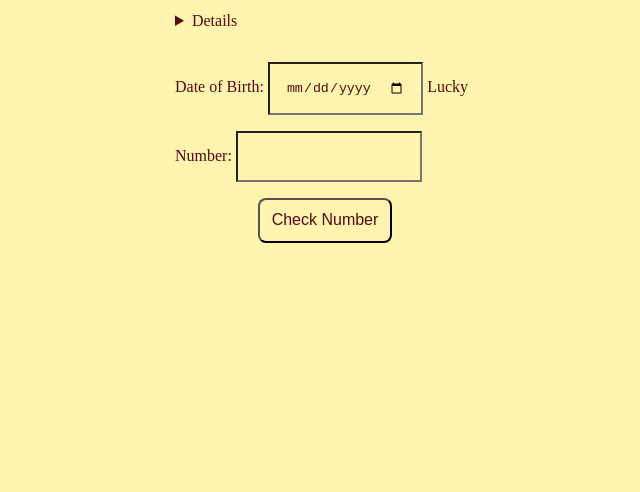
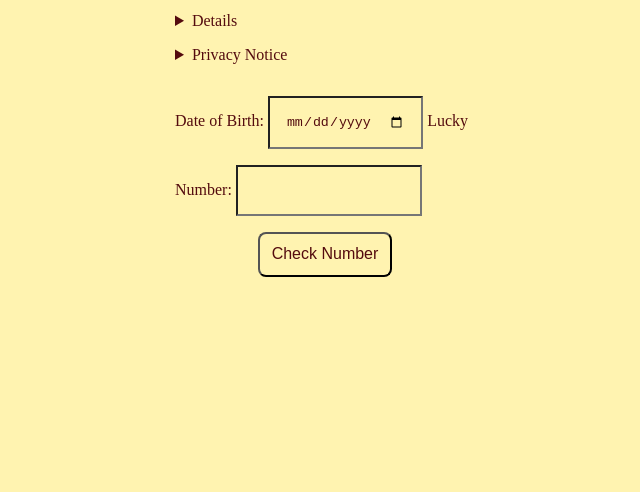
Before and after one commit to SomeEarth86/Lucky-Birthday, a plain HTML site: page index.html in a window 1280 px wide. Shown: the part 205-697 px from the top of the page, without its empty margins (315-955 px from the left). Drawn offline with Linux system fonts and the light colour scheme.

Commit message:
finaltouch

```diff
--- a/index.html
+++ b/index.html
@@ -14,6 +14,10 @@
         <div >
             <details>American Accent Version</details>
         </div>
+        <details>
+            <summary>Privacy Notice</summary>
+            <p>Listen Man, Imma Tell you this Real Quick, I ain't got time to store your info let alone steal & sell it. You're safe and Home for real.</p>
+        </details>
         <label for="date-of-birth">Date of Birth:</label>
         <input type="date"  id="date-of-birth">
         <label for="lucky-num">Lucky Number:</label>
```
